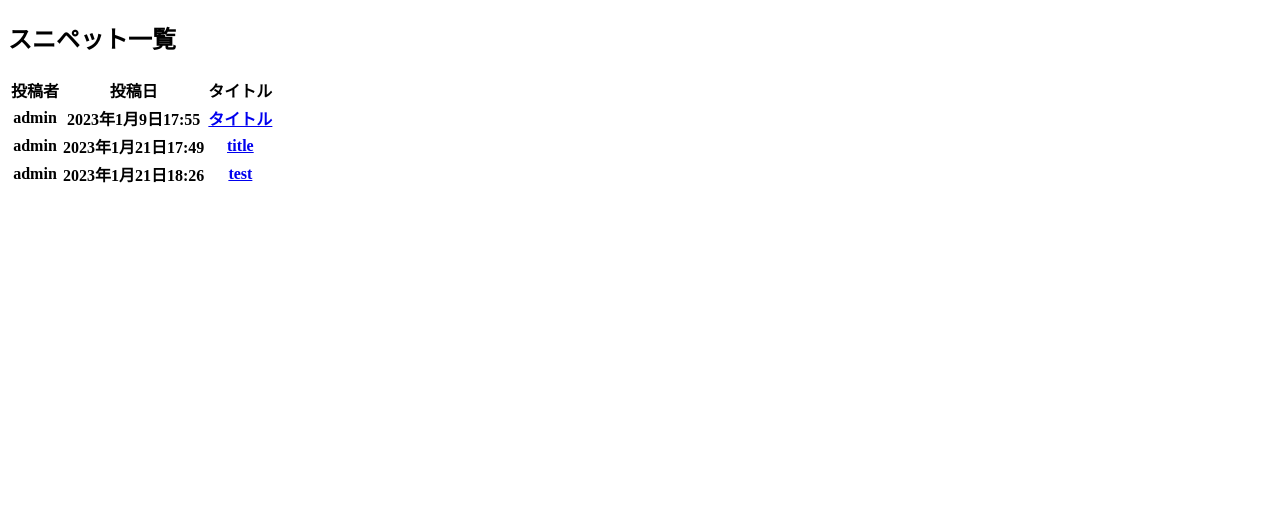
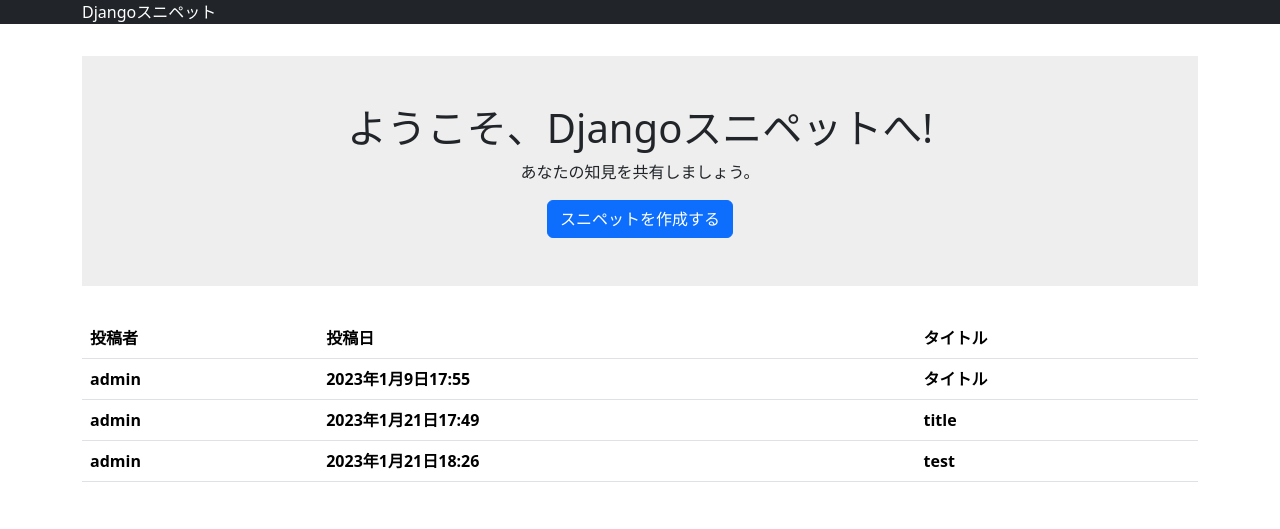
Before and after one commit to Perlverity/django_kindle_practive, a Django app: page / in a window 1280 px wide. Shown: the top 529 px of the page. Run offline with Django 4.2, Linux system fonts and the light colour scheme; data comes from the database, SQL or seed files in the repository; both versions use the stored data as it was after the commit; lists and menus that the app fills with data are empty; some libraries are stand-ins or nearby versions.

Commit message:
#06: feat: done 1.5

```diff
--- a/djangosnipeets/settings.py
+++ b/djangosnipeets/settings.py
@@ -38,6 +38,8 @@ INSTALLED_APPS = [
     'django.contrib.messages',
     'django.contrib.staticfiles',
     'snippets.apps.SnippetsConfig',
+    'django_bootstrap5',
+    'pygments_renderer',
 ]
 
 MIDDLEWARE = [
@@ -55,7 +57,7 @@ ROOT_URLCONF = 'djangosnipeets.urls'
 TEMPLATES = [
     {
         'BACKEND': 'django.template.backends.django.DjangoTemplates',
-        'DIRS': [],
+        'DIRS': [BASE_DIR / 'templates'],
         'APP_DIRS': True,
         'OPTIONS': {
             'context_processors': [
--- /dev/null
+++ b/snippets/static/snippets/css/style.css
@@ -0,0 +1,21 @@
+main {
+    padding: 2rem 0;
+}
+
+.welcome {
+    padding: 3rem 0;
+    margin-bottom: 2rem;
+    background-color: #eee;
+    align-items: center;
+    display: flex;
+    flex-direction: column;
+}
+
+.snippet-date {
+    margin-bottom: 1rem;
+}
+
+.snippet-code > .highlight {
+    padding: 1rem;
+    margin-bottom: 1rem;
+}
--- a/snippets/templates/snippets/top.html
+++ b/snippets/templates/snippets/top.html
@@ -1,13 +1,11 @@
-<!DOCTYPE html>
-<html lang="ja">
-<head>
-    <meta charset="UTF-8">
-    <meta http-equiv="X-UA-Compatible" content="IE=edge">
-    <meta name="viewport" content="width=device-width, initial-scale=1.0">
-    <title>Djangoスニペット</title>
-</head>
-<body>
-    <h2>スニペット一覧</h2>
+{% extends "base.html" %}
+{% block main %}
+<div class="welcome">
+    <h1 class="title">ようこそ、Djangoスニペットへ!</h1>
+    <p class="subtitle">あなたの知見を共有しましょう。</p>
+    <a class="btn btn-primary" href="{% url 'snippet_new' %}">スニペットを作成する</a>
+</div>
+
 {% if snippets %}
 <table class="table">
     <thead>
@@ -22,7 +20,7 @@
         <tr>
             <th>{{ snippet.created_by.username }}</th>
             <th>{{ snippet.created_at }}</th>
-                <th><a href="{% url 'snippet_detail' snippet.id %}">{{ snippet.title }}</a></th>
+            <th>{{ snippet.title }}</a></th>
         </tr>
         {% endfor %}
     </tbody>
@@ -30,5 +28,4 @@
 {% else %}
 <p>スニペットはまだ投稿されていません。</p>
 {% endif %}
-</body>
-</html>
+{% endblock %}
--- /dev/null
+++ b/templates/base.html
@@ -0,0 +1,27 @@
+{% load static %}
+{% load django_bootstrap5 %}
+<!DOCTYPE html>
+<html lang="ja">
+<head>
+    <meta charset="UTF-8">
+    <meta http-equiv="X-UA-Compatible" content="IE=edge">
+    <meta name="viewport" content="width=device-width, initial-scale=1.0">
+    <title>Djangoスニペット</title>
+    {% bootstrap_css %}
+    {% bootstrap_javascript %}
+    <link rel="stylesheet" href="{% static 'snippets/css/style.css' %}">
+    {% block extraheader %}{% endblock %}
+</head>
+<body>
+    <nav class="nafbar navbar-expand flex-md-row navbar-dark bg-dark">
+        <div class="container justify-content-between">
+            <a href="/" class="navbar-brand">Djangoスニペット</a>
+        </div>
+    </nav>
+    <main>
+        <div class="container">
+            {% block main %}{% endblock %}
+        </div>
+</main>
+</body>
+</html>
```
Also changed, not shown: snippets/templates/snippets/snippet_detail.html (+23 -15 lines), snippets/templates/snippets/snippet_edit.html (+10 -16 lines), snippets/templates/snippets/snippet_new.html (+10 -16 lines), db.sqlite3. Lines whose indentation alone changed are shown as unchanged.
